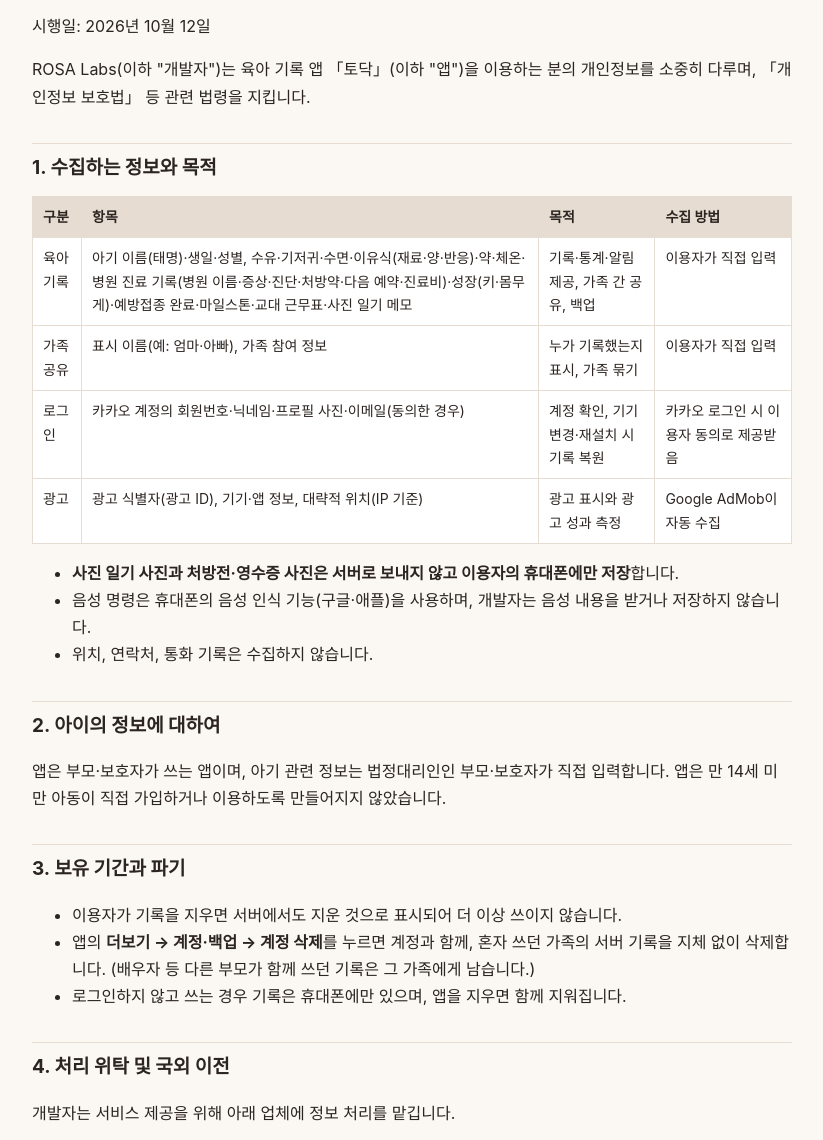
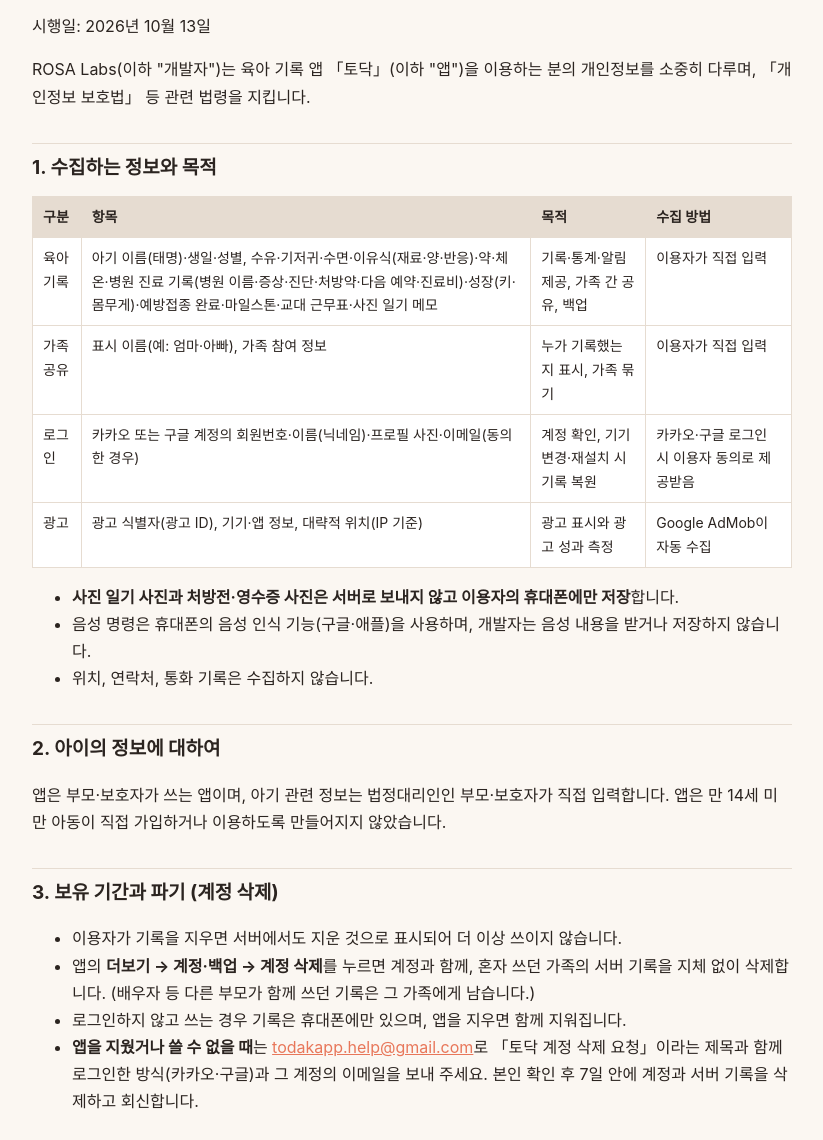
Before and after one commit to newssak2/todak-privacy, a plain HTML site: page index.html in a window 1280 px wide. Shown: the part 75-1215 px from the top of the page, without its empty margins (228-1051 px from the left). Drawn offline with Linux system fonts and the light colour scheme.

Commit message:
개인정보처리방침: 구글 로그인, 앱 밖 계정 삭제 요청 방법(#delete)
Co-Authored-By: Claude Opus 5.5 <noreply@anthropic.com>

```diff
--- a/index.html
+++ b/index.html
@@ -17,10 +17,10 @@ th,td{border:1px solid var(--line);padding:8px 10px;text-align:left;vertical-ali
 </head>
 <body><main>
 <h1>토닥 개인정보처리방침</h1>
-<p>시행일: 2026년 10월 12일</p>
+<p>시행일: 2026년 10월 13일</p>
 <p>ROSA Labs(이하 &quot;개발자&quot;)는 육아 기록 앱 「토닥」(이하 &quot;앱&quot;)을 이용하는 분의 개인정보를 소중히 다루며, 「개인정보 보호법」 등 관련 법령을 지킵니다.</p>
 <h2>1. 수집하는 정보와 목적</h2>
-<div class="tw"><table><thead><tr><th>구분</th><th>항목</th><th>목적</th><th>수집 방법</th></tr></thead><tbody><tr><td>육아 기록</td><td>아기 이름(태명)·생일·성별, 수유·기저귀·수면·이유식(재료·양·반응)·약·체온·병원 진료 기록(병원 이름·증상·진단·처방약·다음 예약·진료비)·성장(키·몸무게)·예방접종 완료·마일스톤·교대 근무표·사진 일기 메모</td><td>기록·통계·알림 제공, 가족 간 공유, 백업</td><td>이용자가 직접 입력</td></tr><tr><td>가족 공유</td><td>표시 이름(예: 엄마·아빠), 가족 참여 정보</td><td>누가 기록했는지 표시, 가족 묶기</td><td>이용자가 직접 입력</td></tr><tr><td>로그인</td><td>카카오 계정의 회원번호·닉네임·프로필 사진·이메일(동의한 경우)</td><td>계정 확인, 기기 변경·재설치 시 기록 복원</td><td>카카오 로그인 시 이용자 동의로 제공받음</td></tr><tr><td>광고</td><td>광고 식별자(광고 ID), 기기·앱 정보, 대략적 위치(IP 기준)</td><td>광고 표시와 광고 성과 측정</td><td>Google AdMob이 자동 수집</td></tr></tbody></table></div>
+<div class="tw"><table><thead><tr><th>구분</th><th>항목</th><th>목적</th><th>수집 방법</th></tr></thead><tbody><tr><td>육아 기록</td><td>아기 이름(태명)·생일·성별, 수유·기저귀·수면·이유식(재료·양·반응)·약·체온·병원 진료 기록(병원 이름·증상·진단·처방약·다음 예약·진료비)·성장(키·몸무게)·예방접종 완료·마일스톤·교대 근무표·사진 일기 메모</td><td>기록·통계·알림 제공, 가족 간 공유, 백업</td><td>이용자가 직접 입력</td></tr><tr><td>가족 공유</td><td>표시 이름(예: 엄마·아빠), 가족 참여 정보</td><td>누가 기록했는지 표시, 가족 묶기</td><td>이용자가 직접 입력</td></tr><tr><td>로그인</td><td>카카오 또는 구글 계정의 회원번호·이름(닉네임)·프로필 사진·이메일(동의한 경우)</td><td>계정 확인, 기기 변경·재설치 시 기록 복원</td><td>카카오·구글 로그인 시 이용자 동의로 제공받음</td></tr><tr><td>광고</td><td>광고 식별자(광고 ID), 기기·앱 정보, 대략적 위치(IP 기준)</td><td>광고 표시와 광고 성과 측정</td><td>Google AdMob이 자동 수집</td></tr></tbody></table></div>
 <ul>
 <li><strong>사진 일기 사진과 처방전·영수증 사진은 서버로 보내지 않고 이용자의 휴대폰에만 저장</strong>합니다.</li>
 <li>음성 명령은 휴대폰의 음성 인식 기능(구글·애플)을 사용하며, 개발자는 음성 내용을 받거나 저장하지 않습니다.</li>
@@ -28,15 +28,16 @@ th,td{border:1px solid var(--line);padding:8px 10px;text-align:left;vertical-ali
 </ul>
 <h2>2. 아이의 정보에 대하여</h2>
 <p>앱은 부모·보호자가 쓰는 앱이며, 아기 관련 정보는 법정대리인인 부모·보호자가 직접 입력합니다. 앱은 만 14세 미만 아동이 직접 가입하거나 이용하도록 만들어지지 않았습니다.</p>
-<h2>3. 보유 기간과 파기</h2>
+<h2 id="delete">3. 보유 기간과 파기 (계정 삭제)</h2>
 <ul>
 <li>이용자가 기록을 지우면 서버에서도 지운 것으로 표시되어 더 이상 쓰이지 않습니다.</li>
 <li>앱의 <strong>더보기 → 계정·백업 → 계정 삭제</strong>를 누르면 계정과 함께, 혼자 쓰던 가족의 서버 기록을 지체 없이 삭제합니다. (배우자 등 다른 부모가 함께 쓰던 기록은 그 가족에게 남습니다.)</li>
 <li>로그인하지 않고 쓰는 경우 기록은 휴대폰에만 있으며, 앱을 지우면 함께 지워집니다.</li>
+<li><strong>앱을 지웠거나 쓸 수 없을 때</strong>는 <a href="mailto:todakapp.help@gmail.com?subject=%ED%86%A0%EB%8B%A5%20%EA%B3%84%EC%A0%95%20%EC%82%AD%EC%A0%9C%20%EC%9A%94%EC%B2%AD">todakapp.help@gmail.com</a>로 「토닥 계정 삭제 요청」이라는 제목과 함께 로그인한 방식(카카오·구글)과 그 계정의 이메일을 보내 주세요. 본인 확인 후 7일 안에 계정과 서버 기록을 삭제하고 회신합니다.</li>
 </ul>
 <h2>4. 처리 위탁 및 국외 이전</h2>
 <p>개발자는 서비스 제공을 위해 아래 업체에 정보 처리를 맡깁니다.</p>
-<div class="tw"><table><thead><tr><th>받는 자</th><th>위탁 업무</th><th>이전되는 항목</th><th>이전 국가·방법·시기</th><th>보유 기간</th></tr></thead><tbody><tr><td>Supabase Inc. (미국)</td><td>기록 저장·동기화·로그인 처리 (서버: 대한민국 서울 리전)</td><td>1항의 육아 기록·가족 공유·로그인 정보</td><td>서버는 한국(서울)에 있으나 운영사는 미국 법인. 앱 사용 시 네트워크로 전송</td><td>계정 삭제 시까지</td></tr><tr><td>Google LLC (미국)</td><td>광고 표시(AdMob)</td><td>광고 ID, 기기·앱 정보, IP</td><td>미국 등. 앱 사용 시 네트워크로 전송</td><td>Google 정책에 따름</td></tr><tr><td>(주)카카오</td><td>카카오 로그인</td><td>로그인에 필요한 정보</td><td>대한민국. 로그인 시</td><td>카카오 정책에 따름</td></tr></tbody></table></div>
+<div class="tw"><table><thead><tr><th>받는 자</th><th>위탁 업무</th><th>이전되는 항목</th><th>이전 국가·방법·시기</th><th>보유 기간</th></tr></thead><tbody><tr><td>Supabase Inc. (미국)</td><td>기록 저장·동기화·로그인 처리 (서버: 대한민국 서울 리전)</td><td>1항의 육아 기록·가족 공유·로그인 정보</td><td>서버는 한국(서울)에 있으나 운영사는 미국 법인. 앱 사용 시 네트워크로 전송</td><td>계정 삭제 시까지</td></tr><tr><td>Google LLC (미국)</td><td>광고 표시(AdMob), 구글 로그인</td><td>광고 ID, 기기·앱 정보, IP / 구글 로그인 시 로그인에 필요한 정보</td><td>미국 등. 앱 사용 시 네트워크로 전송</td><td>Google 정책에 따름</td></tr><tr><td>(주)카카오</td><td>카카오 로그인</td><td>로그인에 필요한 정보</td><td>대한민국. 로그인 시</td><td>카카오 정책에 따름</td></tr></tbody></table></div>
 <p>이용자는 국외 이전을 원하지 않으면 로그인·가족 공유를 쓰지 않고 휴대폰에만 저장하는 방식으로 이용할 수 있습니다. 이 경우에도 광고 표시를 위한 정보는 Google에 전송됩니다.</p>
 <h2>5. 광고</h2>
 <p>앱은 Google AdMob 광고를 보여 줍니다. 휴대폰 설정에서 광고 ID를 재설정하거나 맞춤 광고를 끌 수 있습니다(안드로이드: 설정 → Google → 광고 / 아이폰: 설정 → 개인정보 보호 및 보안 → 추적). Google의 정보 처리 방식은 <a href="https://policies.google.com/technologies/ads">https://policies.google.com/technologies/ads</a> 에서 볼 수 있습니다.</p>
```
